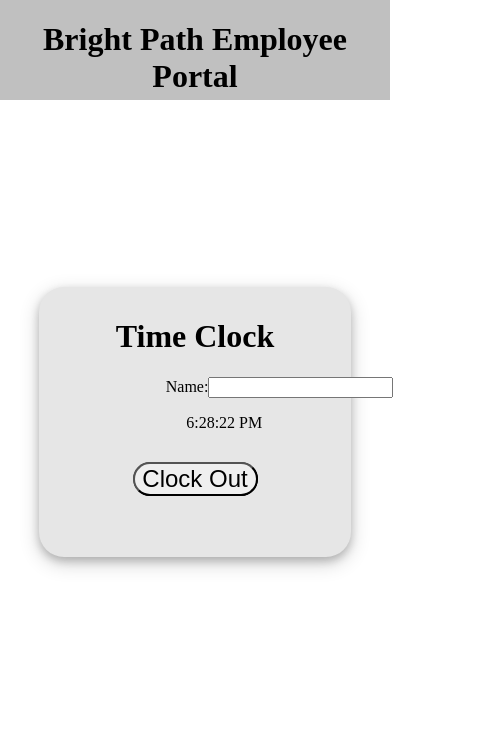
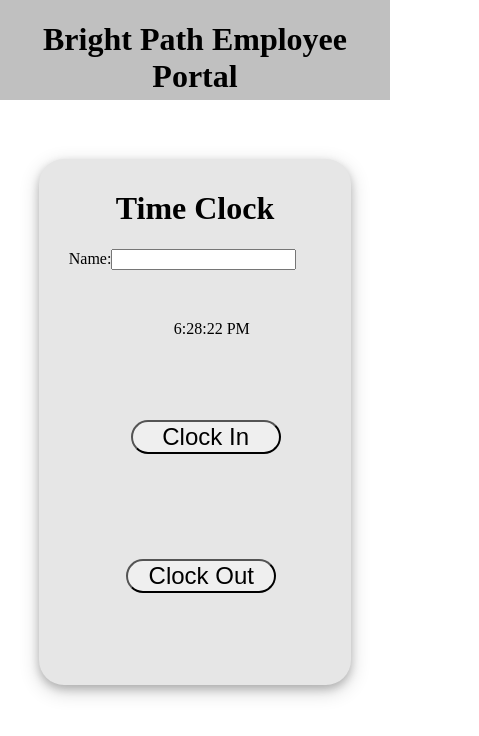
Before and after one commit to JacobSearles-Code/React, a React (Vite) app: page / in a window 390 px wide. Shown: the top 736 px of the page, 479 px wide, since content can reach past the window. Built offline with nearby package versions, Linux system fonts and the light colour scheme.

Commit message:
Added Mobile compatibility

```diff
--- a/src/App.jsx
+++ b/src/App.jsx
@@ -23,7 +23,9 @@ const App = () => {
 
   const clockIn = async (e) => {
   e.preventDefault();
-
+    if (!name || name == " ") {
+      alert("Please enter a name");
+    } else {
       const payload = {
         name,
         action: "Clock In",
@@ -39,11 +41,14 @@ const App = () => {
 
       console.log("Clocked in!");
       alert(`Clocked in!`);
+    }
   };
 
   const clockOut = async (e) => {
     e.preventDefault();
-
+    if (!name || name == " ") {
+      alert("Please enter a name");
+    } else {
       const payload = {
         name,
         action: "Clock Out",
@@ -59,6 +64,7 @@ const App = () => {
 
       console.log("Clocked out!")
       alert(`Clocked out`);
+    }
   };
 
   return (
--- a/src/index.css
+++ b/src/index.css
@@ -68,3 +68,38 @@ header {
     position: relative;
     left: 47%;
 }
+
+@media (max-width: 480px) {
+    .clockDiv  {
+        height: auto;
+        max-height: 60%;
+        display: flex;
+        flex-direction: column;
+        overflow: hidden;
+    }
+
+    .clockInBtn {
+        position: relative;
+        top: 150px;
+        left: 28%;
+        width: 150px;
+    }
+
+    .clockOutBtn {
+        position: absolute;
+        width: 150px;
+        top: 400px;
+        left: 28%;
+    }
+
+    .nameInputLbl {
+        max-width: 90%;
+        position: relative;
+        left: 20px;
+    }
+
+    .clock {
+        position: relative;
+        left: 125px;
+    }
+}
```
Lines whose indentation alone changed are shown as unchanged.
